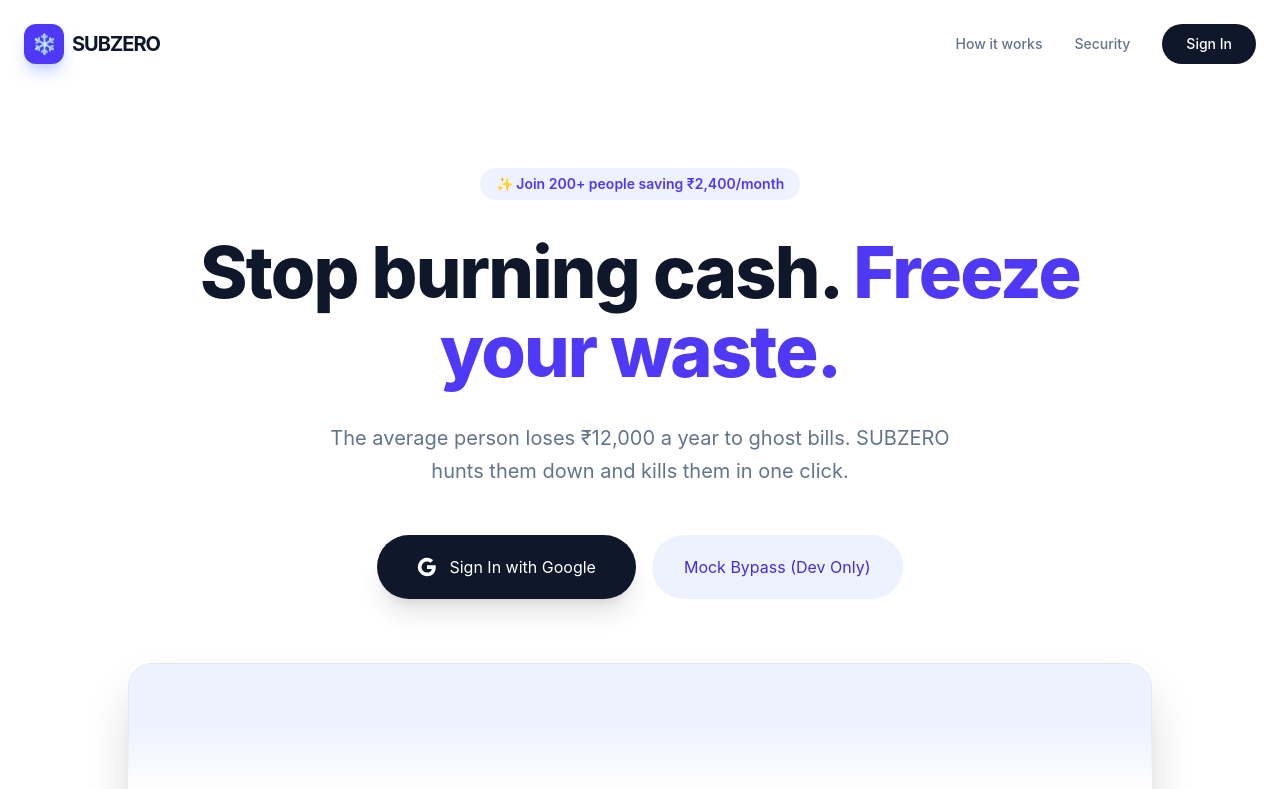
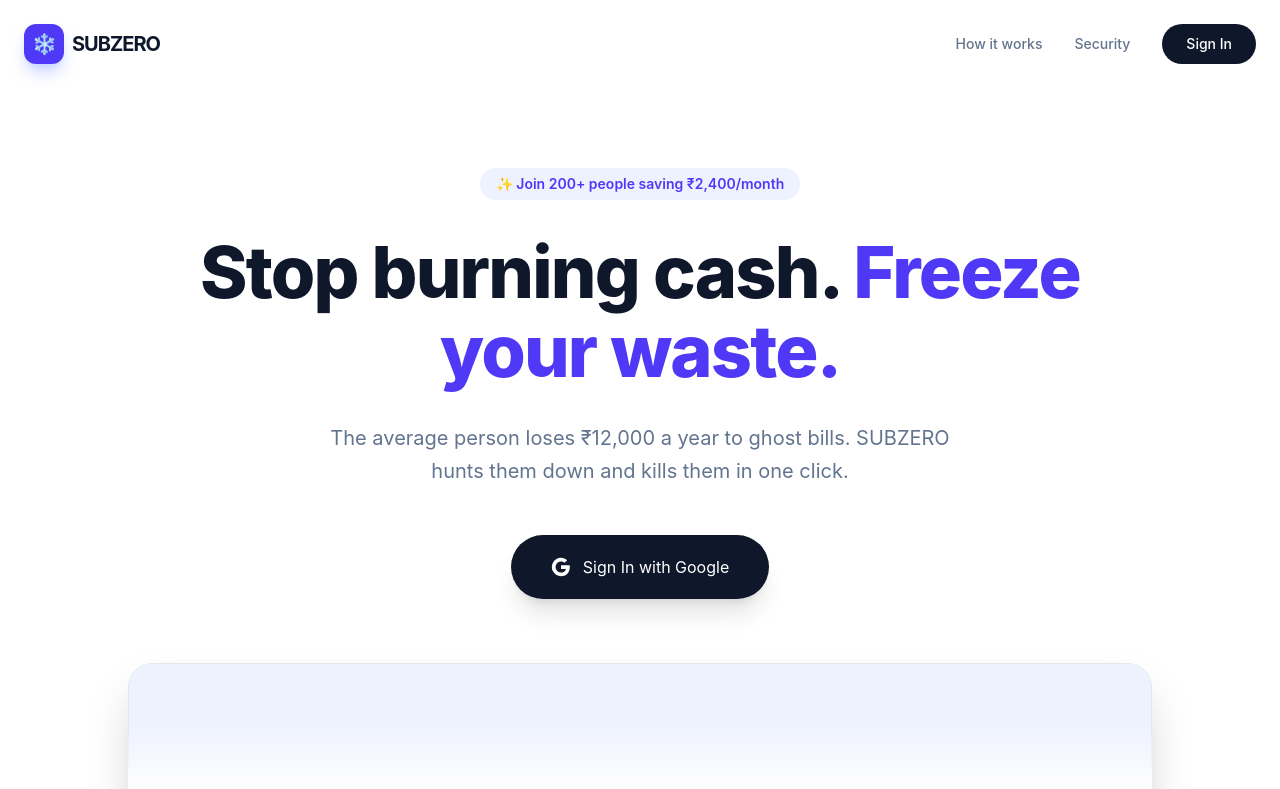
Before and after one commit to Samarth7576/SUBZERO, a Next.js app: page / in a window 1280 px wide. Shown: the top 789 px of the page. Built offline with nearby package versions, Linux system fonts and the light colour scheme; no server answers.

Commit message:
Fix Google sign-in redirect and remove Mock Bypass button

```diff
--- a/app/page.tsx
+++ b/app/page.tsx
@@ -26,10 +26,14 @@
         <div className="hidden md:flex items-center gap-8 text-sm font-medium text-slate-500">
           <a href="#features" className="hover:text-indigo-600 transition-colors">How it works</a>
           <a href="#security" className="hover:text-indigo-600 transition-colors">Security</a>
-          <form action="/api/auth/signin" method="POST">
-             <button type="submit" className="bg-slate-900 text-white px-6 py-2.5 rounded-full hover:bg-slate-800 transition-all">
-               Sign In
-             </button>
+          <form action={async () => {
+            "use server";
+            const { signIn } = await import("../auth");
+            await signIn("google", { redirectTo: "/dashboard" });
+          }}>
+            <button type="submit" className="bg-slate-900 text-white px-6 py-2.5 rounded-full hover:bg-slate-800 transition-all">
+              Sign In
+            </button>
           </form>
         </div>
       </nav>
@@ -47,32 +51,17 @@
         </p>
 
         <div className="flex flex-col sm:flex-row gap-4 w-full sm:w-auto items-center">
-          {/* Primary: Real Google Auth for friends/users */}
-          <form action="/api/auth/signin/google" method="POST">
+          <form action={async () => {
+            "use server";
+            const { signIn } = await import("../auth");
+            await signIn("google", { redirectTo: "/dashboard" });
+          }}>
             <button
               type="submit"
               className="w-full sm:w-auto bg-slate-900 text-white px-10 py-5 rounded-full font-bold text-lg shadow-xl hover:bg-slate-800 hover:-translate-y-1 transition-all active:translate-y-0 flex items-center gap-3"
             >
               <svg className="w-5 h-5" viewBox="0 0 24 24"><path fill="currentColor" d="M22.56 12.25c0-.78-.07-1.53-.2-2.25H12v4.26h5.92c-.26 1.37-1.04 2.53-2.21 3.31v2.77h3.57c2.08-1.92 3.28-4.74 3.28-8.09z"/><path fill="currentColor" d="M12 23c2.97 0 5.46-.98 7.28-2.66l-3.57-2.77c-.98.66-2.23 1.06-3.71 1.06-2.86 0-5.29-1.93-6.16-4.53H2.18v2.84C3.99 20.53 7.7 23 12 23z"/><path fill="currentColor" d="M5.84 14.09c-.22-.66-.35-1.36-.35-2.09s.13-1.43.35-2.09V7.07H2.18C1.43 8.55 1 10.22 1 12s.43 3.45 1.18 4.93l3.66-2.84z"/><path fill="currentColor" d="M12 5.38c1.62 0 3.06.56 4.21 1.64l3.15-3.15C17.45 2.09 14.97 1 12 1 7.7 1 3.99 3.47 2.18 7.07l3.66 2.84c.87-2.6 3.3-4.53 6.16-4.53z"/></svg>
               Sign In with Google
-            </button>
-          </form>
-
-          {/* Secondary: Mock Bypass for Developer testing */}
-          <form action={async () => {
-            "use server";
-            const { signIn } = await import("../auth");
-            await signIn("credentials", {
-              email: "test@ledger.local",
-              password: "ledger-dev",
-              redirectTo: "/dashboard"
-            });
-          }}>
-            <button
-              type="submit"
-              className="w-full sm:w-auto bg-indigo-50 text-indigo-700 px-8 py-5 rounded-full font-bold text-lg hover:bg-indigo-100 transition-all text-center"
-            >
-              Mock Bypass (Dev Only)
             </button>
           </form>
         </div>
```
